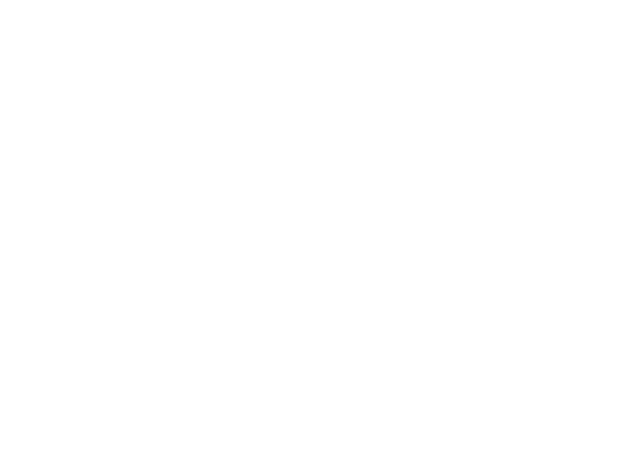
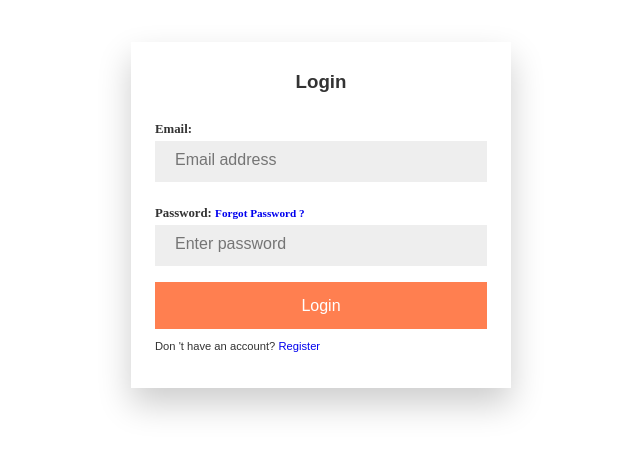
Before and after one commit to behrozkiaei/tinder-ir-front, a React (Create React App) app: page / in a window 1280 px wide. Shown: the part 185-638 px from the top of the page, without its empty margins (319-959 px from the left). Built offline with nearby package versions, Linux system fonts and the light colour scheme.

Commit message:
bug fixed heap

```diff
--- a/src/index.js
+++ b/src/index.js
@@ -1,43 +1,43 @@
 import React from 'react';
 import ReactDOM from 'react-dom';
 import './index.css';
-// import App from './App.jsx';
-// import * as serviceWorkerRegistration from './serviceWorkerRegistration';
+import App from './App.jsx';
+import * as serviceWorkerRegistration from './serviceWorkerRegistration';
 import reportWebVitals from './reportWebVitals';
-// import { MuiThemeProvider, createTheme } from '@material-ui/core/styles';
+import { MuiThemeProvider, createTheme } from '@material-ui/core/styles';
 
-// import { Provider } from "react-redux";
-// import store from "./redux/store";
+import { Provider } from "react-redux";
+import store from "./redux/store";
 
 
-// const theme = createTheme({
-//   palette: {
-//     primary: {
-//       main: '#fe3c72'
-//     },
-//     secondary: {
-//       main: "#00000"
-//     },
-//     tertiary: {
-//       main: '#424242'
-//     }
-//   }
-// });
+const theme = createTheme({
+  palette: {
+    primary: {
+      main: '#fe3c72'
+    },
+    secondary: {
+      main: "#00000"
+    },
+    tertiary: {
+      main: '#424242'
+    }
+  }
+});
 
 ReactDOM.render(
   <React.StrictMode>
-    {/* <MuiThemeProvider theme={theme}> */}
-      {/* <Provider store={store} > */}
-        {/* <App /> */}
-      {/* </Provider> */}
-    {/* // </MuiThemeProvider> */}
+    <MuiThemeProvider theme={theme}>
+      <Provider store={store} >
+        <App />
+      </Provider>
+    </MuiThemeProvider>
   </React.StrictMode>,
   document.getElementById('root')
 );
 // If you want your app to work offline and load faster, you can change
 // unregister() to register() below. Note this comes with some pitfalls.
 // Learn more about service workers: https://cra.link/PWA
-// serviceWorkerRegistration.register();
+serviceWorkerRegistration.register();
 
 // If you want to start measuring performance in your app, pass a function
 // to log results (for example: reportWebVitals(console.log))
```
Also changed, not shown: 1 other file (tests, documents, lock files or other folders).
